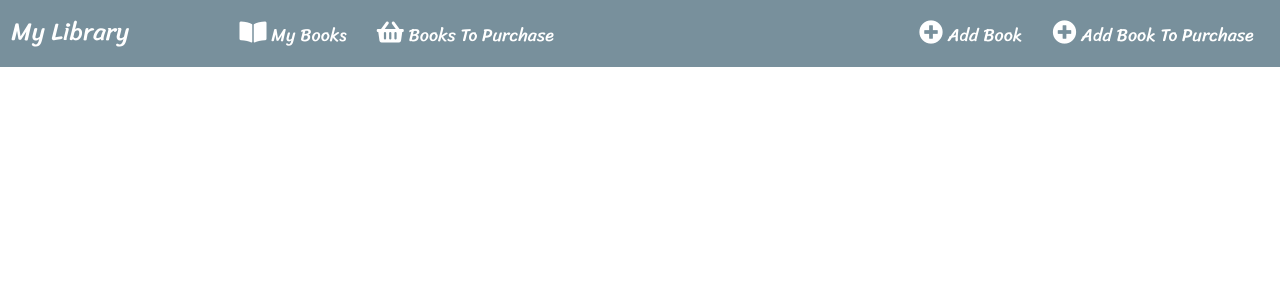
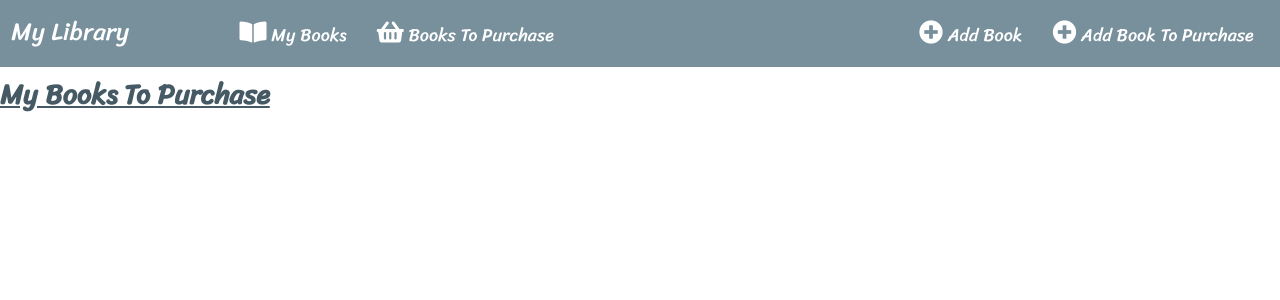
Before and after one commit to WHusssain937/Milestone-Project-3, a Flask app: page /books_to_purchase in a window 1280 px wide. Shown: the part 64-364 px from the top of the page. Run offline with Flask 2, Linux system fonts and the light colour scheme; data that the repository does not hold is empty; some libraries are stand-ins or nearby versions; some web fonts are replaced.

Commit message:
added page head and styled

```diff
--- a/static/css/style.css
+++ b/static/css/style.css
@@ -30,7 +30,6 @@
 }
 
 /*--------------------------------------------My Books/Books To Purchase*/
-
 .page-heading {
     font-family: 'Sriracha';
     font-weight: bold;
@@ -38,7 +37,7 @@
     color: #455a64;
     text-decoration: underline;
     text-decoration-color: #455a64;
-    margin-top: 30px;
+    margin-top: 80px;
 }
 
 .collapsible-header {
--- a/templates/books-to-purchase.html
+++ b/templates/books-to-purchase.html
@@ -1,4 +1,6 @@
-{% extends 'base.html' %} {% block content %} {% for purchase in purchases %}
+{% extends 'base.html' %} {% block content %}
+<h4 class="page-heading">My Books To Purchase</h4>
+{% for purchase in purchases %}
 <div class="container-fluid">
 	<div class="row">
 		<ul class="collapsible">
@@ -9,21 +11,18 @@
 						<strong>{{purchase.purchase_title}}</strong>
 					</div>
 					<div class="col s2">
-            <a href="{{url_for('edit_to_purchase', purchase_id=purchase._id)}}"
-              ><i class="material-icons">create</i></a
-            >
 						<a
-              href="{{url_for('delete_to_purchase', purchase_id=purchase._id)}}"
-              ><i class="material-icons">delete</i></a
-            >
+							href="{{url_for('edit_to_purchase', purchase_id=purchase._id)}}"><i class="material-icons">create</i></a>
+						<a
+							href="{{url_for('delete_to_purchase', purchase_id=purchase._id)}}"><i class="material-icons">delete</i></a>
 					</div>
 				</div>
 				<div class="collapsible-body">
 					<span>
-            Author: {{purchase.name_of_author}}<br>Year Released:
-            {{purchase.release_year}} <br>Genre:
-            {{purchase.purchase_genre}}<br>Why Do You Want This Book?:
-            {{purchase.why_buy}}<br>Link To Buy: {{purchase.purchase_link}}
+            Author: {{purchase.name_of_author}}<br />Year Released:
+            {{purchase.release_year}} <br />Genre:
+            {{purchase.purchase_genre}}<br />Why Do You Want This Book?:
+            {{purchase.why_buy}}<br />Link To Buy: {{purchase.purchase_link}}
           </span>
 				</div>
 			</li>
--- a/templates/my-books.html
+++ b/templates/my-books.html
@@ -1,7 +1,7 @@
-{% extends 'base.html' %} {% block content %} {% for book in books %}
-
+{% extends 'base.html' %} {% block content %}
+<h4 class="page-heading">My Books</h4>
+{% for book in books %}
 <div class="container-fluid">
-	  <h4 class="page-heading">My Books</h4>
 	<div class="row">
 		<ul class="collapsible">
 			<li>
```
Lines whose indentation alone changed are shown as unchanged.
